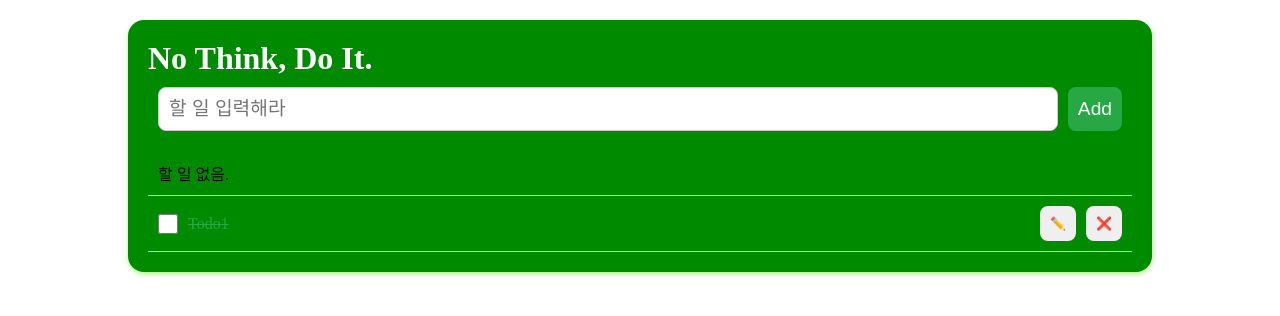
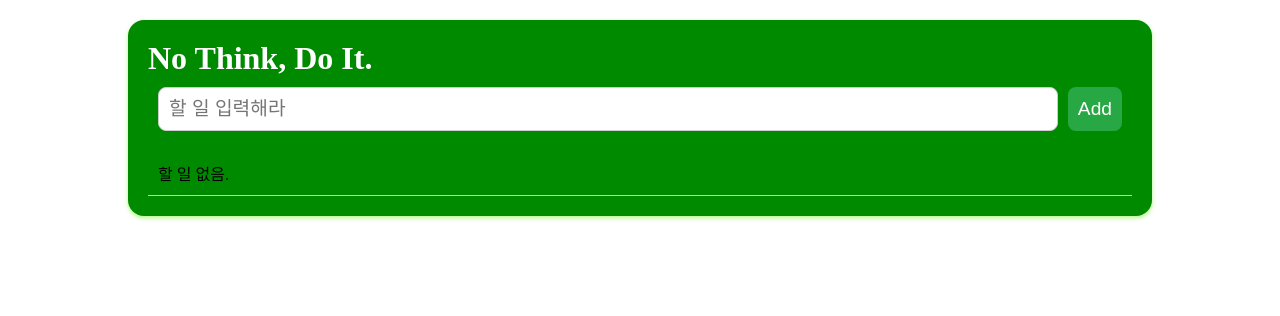
Before and after one commit to imdhxxk/Programming_3311, a React (Vite) app: page / in a window 1280 px wide. Shown: the top 316 px of the page. Built offline with nearby package versions, Linux system fonts and the light colour scheme.

Commit message:
TodoListApp show todos

```diff
--- a/src/TodoListApp.jsx
+++ b/src/TodoListApp.jsx
@@ -27,7 +27,7 @@ export default function TodoListApp() {
         <div className="todo">
             <TodoHeader />
             <TodoAdder addTodo={addTodo}/>
-            <TodoList />
+            <TodoList todos={todos} />
         </div>
     );
 
--- a/src/components/Checkbox.jsx
+++ b/src/components/Checkbox.jsx
@@ -2,8 +2,8 @@ export default function Checkbox(props) {
     const {id,children,...rest} = props;
     return (
         <>
-            <input type="checkbox" name="check1" id={`check${id}`} className="todo__check" />
-            <label htmlFor={`check${id}`} className="todo__label">{children}</label>
+            <input type="checkbox" name="check1" id={`check-${id}`} className="todo__check" />
+            <label htmlFor={`check-${id}`} className="todo__label">{children}</label>
 
         </>
     )
--- a/src/components/TodoItem.jsx
+++ b/src/components/TodoItem.jsx
@@ -2,10 +2,11 @@ import React from 'react'
 import Checkbox from './Checkbox'
 import Button from './Button'
 
-export default function TodoItem() {
+export default function TodoItem({ todo }) {
     return (
-        <li className="todo__item todo__item--complete">
-            <Checkbox id="1">Todo1</Checkbox>
+        // todo.isCompleted이 true면, todo_item--completed 클래스 추가, 아니면 말고
+        <li className={`todo_item${todo.isCompleted ? ' todo_item--completed' : ""}`}>
+            <Checkbox id={todo.id}>{todo.text}</Checkbox>
             <Button className="todo__button todo__button--edit">✏️</Button>
             <Button className="todo__button todo__button--delete">❌</Button>
         </li>
--- a/src/components/TodoList.jsx
+++ b/src/components/TodoList.jsx
@@ -2,12 +2,16 @@ import TodoItemEmpty from "./TodoItemEmpty.jsx";
 import TodoItem from "./TodoItem.jsx";
 
 
-export default function TodoList() {
+export default function TodoList({todos}) {
     return (
         <ul className="todo__list">
-            <TodoItemEmpty />
-            <TodoItem/>
+            {/* todos가 비어있을 때, todoItemEmpty */}
+            {todos.length === 0 && <TodoItemEmpty />}
+            {/* todos에 값이 있으면, Todoitem에 todo를 넣자 */}
+            {todos.length > 0 &&
+            todos.map((todo) => <TodoItem todo={todo}/>)
 
+            }
         </ul>
     )
 }
```
